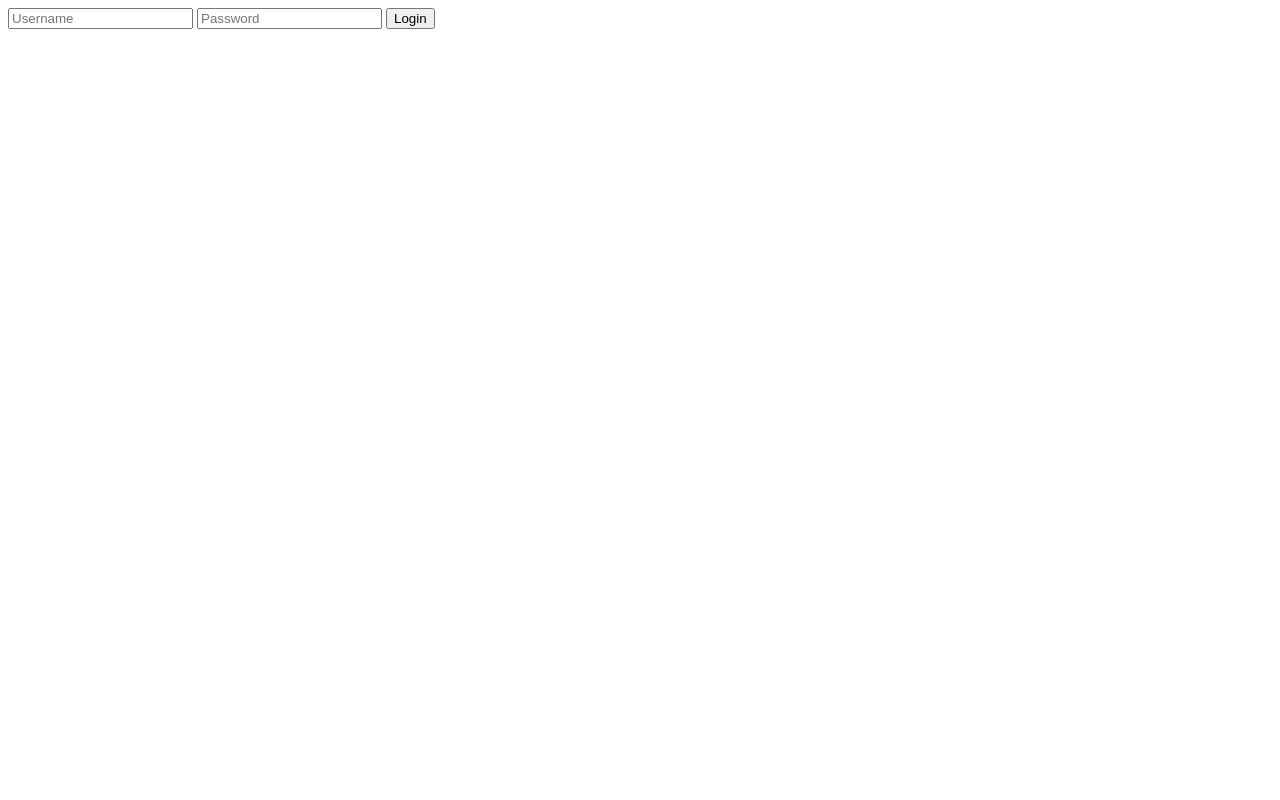
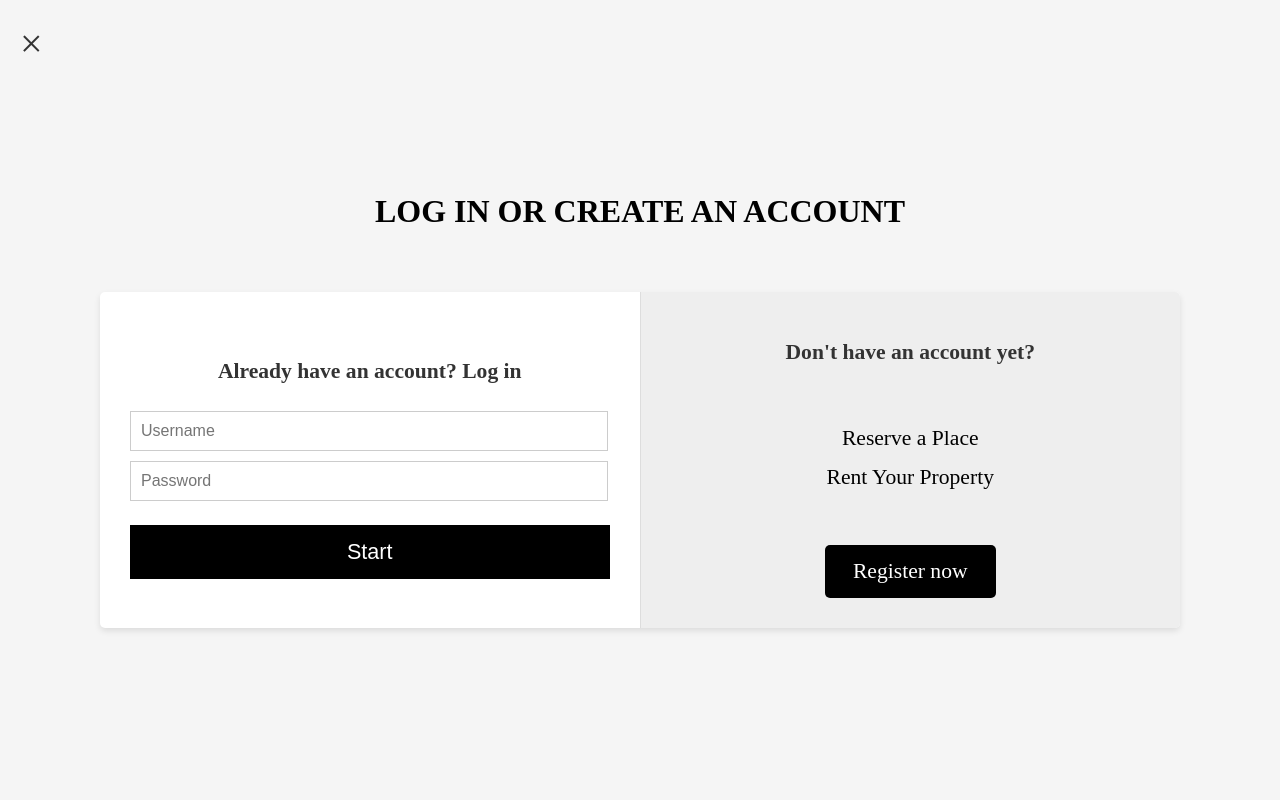
Before and after one commit to KarolinaMaczka/rental_app, a Django app: page /login/ in a window 1280 px wide. Before the commit the page is almost empty. Run offline with Django 4.2, Linux system fonts and the light colour scheme; style sheets or scripts are compiled from the project's sources.

Commit message:
styles login

```diff
--- a/accounts/templates/header.html
+++ b/accounts/templates/header.html
@@ -1,4 +1,4 @@
-<div class="header-bar">
+<div class="header-with-gradient">
     <button id='left-button' onclick="location.href='{% url 'list_rentals' %}';"> See All</button>
 
     <button onclick="location.href='{% url 'home' %}';"><i class="fa fa-home"></i></button>
--- a/accounts/templates/home.html
+++ b/accounts/templates/home.html
@@ -4,6 +4,8 @@
 <head>
     <link rel="stylesheet" href="https://cdnjs.cloudflare.com/ajax/libs/font-awesome/6.1.1/css/all.min.css">
     <link rel="stylesheet" href="{% static 'css/base.css' %}">
+    <link rel="stylesheet" href="{% static 'css/header.css' %}">
+
 
     <title>Apartments</title>
 </head>
--- a/accounts/templates/login.html
+++ b/accounts/templates/login.html
@@ -1,17 +1,64 @@
+{#<!DOCTYPE html>#}
+{#<html>#}
+{#<head>#}
+{#    <title>Login</title>#}
+{#</head>#}
+{#<body>#}
+{#    <form method="post">#}
+{#        {% csrf_token %}#}
+{#        <input type="text" name="username" placeholder="Username" required>#}
+{#        <input type="password" name="password" placeholder="Password" required>#}
+{#        <button type="submit">Login</button>#}
+{#    </form>#}
+{#    {% if error %}#}
+{#        <p>{{ error }}</p>#}
+{#    {% endif %}#}
+{#</body>#}
+{#</html>#}
+
+{% load static %}
+
 <!DOCTYPE html>
-<html>
+<html lang="en">
 <head>
-    <title>Login</title>
+    <meta charset="UTF-8">
+    <title>Login | Apartments</title>
+    <link rel="stylesheet" href="{% static 'css/login.css' %}">
 </head>
 <body>
-    <form method="post">
-        {% csrf_token %}
-        <input type="text" name="username" placeholder="Username" required>
-        <input type="password" name="password" placeholder="Password" required>
-        <button type="submit">Login</button>
-    </form>
-    {% if error %}
-        <p>{{ error }}</p>
-    {% endif %}
+
+<div class="container">
+    <div class="logo">
+        <a href="{% url 'home' %}" class="close-button">×</a>
+        <h1>LOG IN OR CREATE AN ACCOUNT</h1>
+{#        <img src="{% static 'logo.png' %}" alt="Logo" />#}
+    </div>
+    <div class="forms-container">
+        <div class="login-form">
+            <h2>Already have an account? Log in</h2>
+            {% if error %}
+            <p class="error">{{ error }}</p>
+            {% endif %}
+            <form method="post" action="{% url 'login' %}">
+                {% csrf_token %}
+                <input type="text" name="username" placeholder="Username" required>
+                <input type="password" placeholder="Password" name="password" required>
+                <div class="remember-forgot">
+{#                    <a href="{% url 'your_password_reset_url' %}">Forgot password?</a>#}
+                </div>
+                <button type="submit">Start</button>
+            </form>
+        </div>
+        <div class="register-prompt">
+            <h2>Don't have an account yet?</h2>
+            <ul>
+                <li>Reserve a Place</li>
+                <li>Rent Your Property</li>
+            </ul>
+            <a href="{% url 'register' %}" class="register-button">Register now</a>
+        </div>
+    </div>
+</div>
+
 </body>
 </html>
--- a/static/scss/_mixins.scss
+++ b/static/scss/_mixins.scss
@@ -57,7 +57,7 @@
   margin: 0;
   padding: 0;
   height: 100vh;
-  background-size: 100% auto;
+  background-size: cover;
   background-position: bottom center;
   background-repeat: no-repeat;
   transition: $slow-transition;
--- a/static/scss/_variables.scss
+++ b/static/scss/_variables.scss
@@ -9,6 +9,10 @@ $margin-horizontally: 3px;
 $header-bg-color: transparent;
 $icon-color: black;
 $transition-parameters: all 0.5s ease-in-out;
-$slow-transition: all 0.5s ease-in-out;
+$slow-transition: all 2s ease-in-out;
 $base-font-size: 18px;
 $basic-opacity: 0.45;
+$background-color: #f5f5f5;
+$text-color: #333;
+$error-color: #493000;
+$primary-color: #000;
--- /dev/null
+++ b/static/scss/login.scss
@@ -0,0 +1,157 @@
+
+
+@import 'variables';
+@import 'mixins';
+
+body, html {
+  height: 100%;
+  margin: 0;
+  padding: 0;
+  background-color: $background-color;
+}
+
+.container {
+  display: flex;
+  flex-direction: column;
+  align-items: center;
+  justify-content: center;
+  height: 100%;
+
+  .close-button {
+    position: absolute;
+    top: 20px;
+    left: 20px;
+    font-size: 40px;
+    color: $text-color;
+    text-decoration: none;
+    padding: 0;
+    border: none;
+    background: none;
+    cursor: pointer;
+
+    &:hover {
+      color: darken($text-color, 10%);
+    }
+  }
+
+  .h1 {
+    font-family: $font-stack;
+    font-size: 95px;
+    font-weight: 1800;
+    margin-bottom: 135px;
+  }
+
+  .forms-container {
+    display: flex;
+    justify-content: space-between;
+    width: 100%;
+    max-width: 1080px;
+    box-shadow: 0 3px 6px rgba(0,0,0,0.1);
+    background-color: white;
+    border-radius: 5px;
+    overflow: hidden;
+    margin-top: 40px;
+
+    .login-form, .register-prompt {
+      padding: 30px;
+      flex: 1;
+      display: flex;
+      flex-direction: column;
+      align-items: center;
+      justify-content: center;
+
+      h2 {
+        color: $text-color;
+        margin-bottom: 27px;
+        font-size: 1.35em;
+      }
+
+      form {
+        width: 100%;
+
+        input {
+          width: 95%;
+          padding: 10px;
+          margin-bottom: 10px;
+          border: 1px solid #ccc;
+          font-size: 1em;
+        }
+
+        button {
+          width: 100%;
+          padding: 14px;
+          margin-top: 14px;
+          background-color: $primary-color;
+          color: white;
+          border: none;
+          cursor: pointer;
+          font-size: 1.35em;
+        }
+      }
+
+      .error {
+        color: $error-color;
+        font-size: 1.35em;
+      }
+    }
+
+    .register-prompt {
+      background-color: #eee;
+      border-left: 1px solid #ddd;
+
+      .register-button {
+        display: block;
+        background-color: $primary-color;
+        color: white;
+        text-decoration: none;
+        padding: 14px 28px;
+        text-align: center;
+        margin-top: 27px;
+        border-radius: 5px;
+        font-size: 1.35em;
+      }
+    }
+
+    ul {
+      list-style: none;
+      padding: 0;
+      margin-top: 27px;
+      text-align: center;
+      font-size: 1.35em;
+
+      li {
+        padding: 7px 0;
+      }
+    }
+  }
+}
+
+@media (max-width: 700px) {
+  .container {
+    height: auto;
+    min-height: 100vh;
+    padding: 20px 0;
+    justify-content: flex-start;
+    overflow-y: auto;
+  }
+
+  .forms-container {
+    flex-direction: column;
+    align-items: center;
+    max-width: 100%;
+  }
+
+  .login-form, .register-prompt {
+    width: 90%;
+    margin-bottom: 20px;
+  }
+
+  .register-prompt {
+    border-left: none;
+    border-top: 1px solid #ddd;
+  }
+  .logo{
+    margin-left: 10px;
+    margin-right: 10px;
+  }
+}
```
Also changed, not shown: static/scss/base.scss (+0 -26 lines), static/scss/header.scss (added, +34 -0 lines), db.sqlite3.
